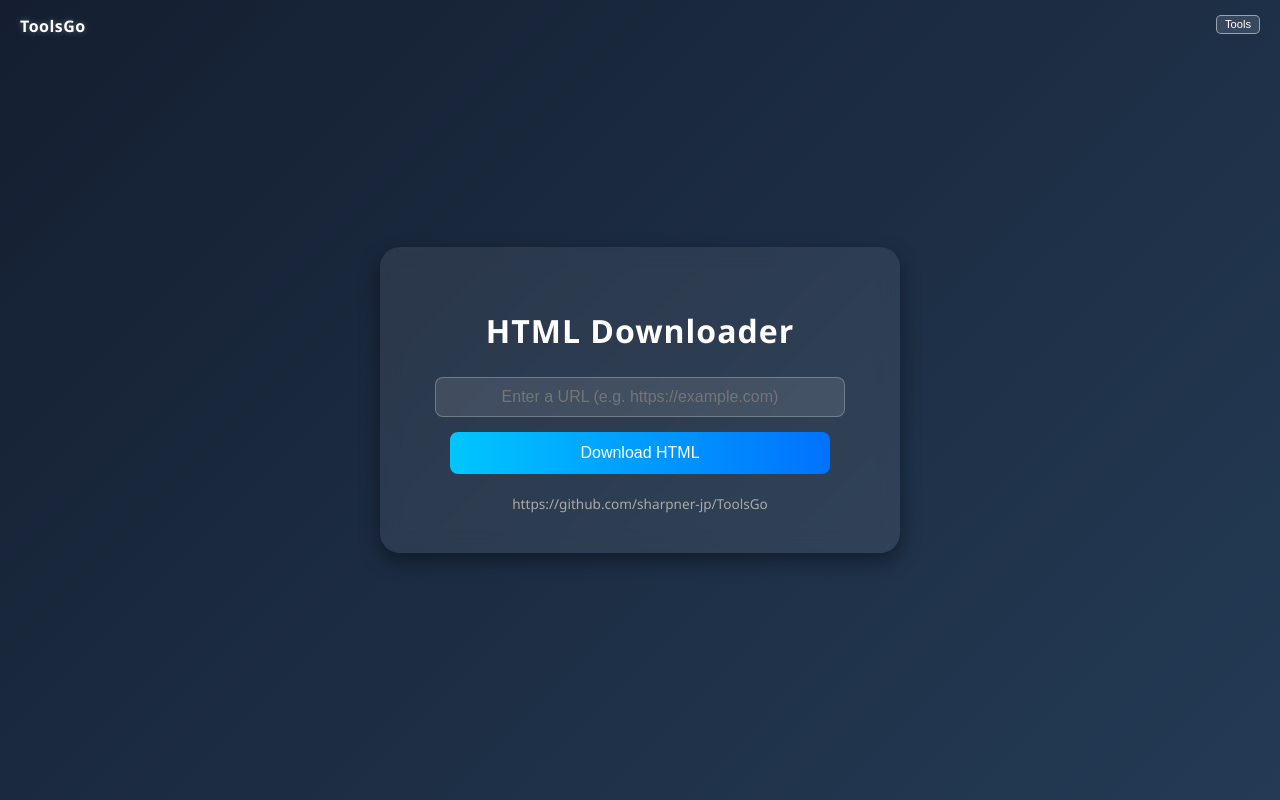
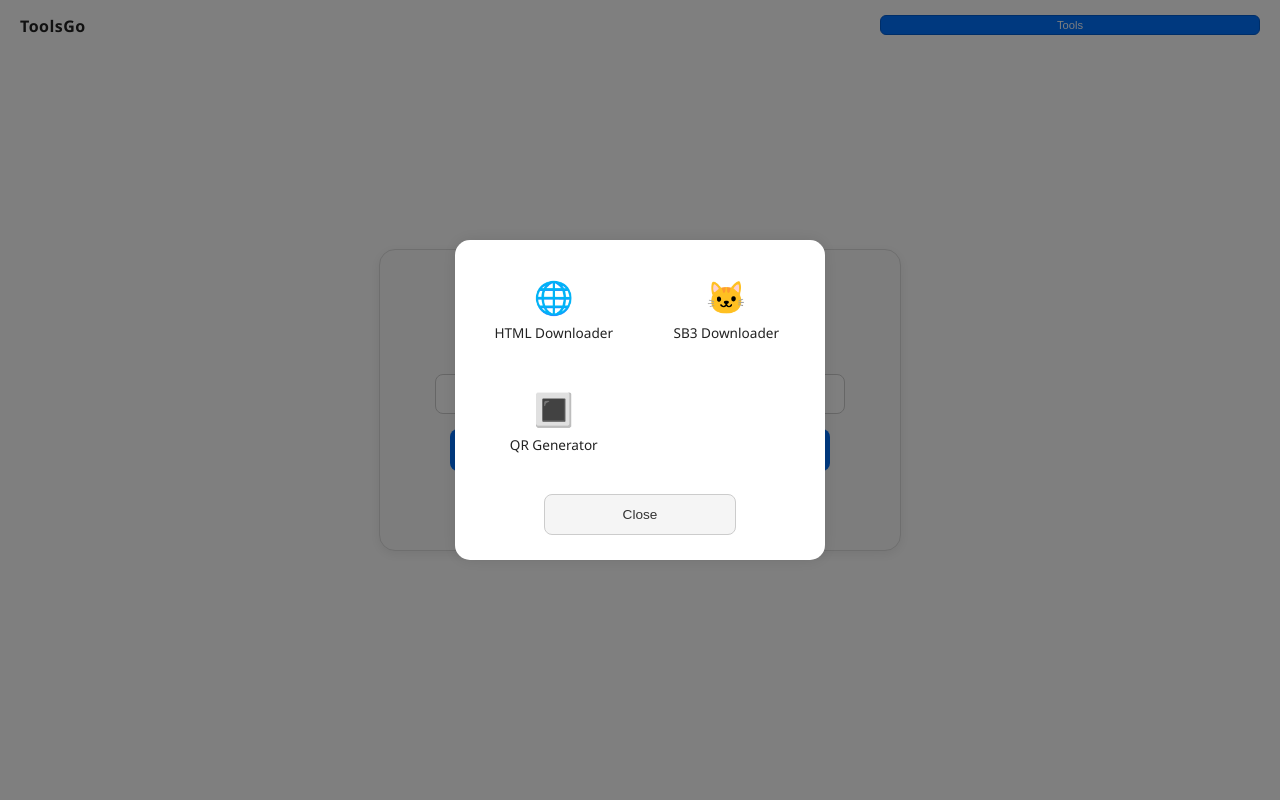
Before and after one commit to sharpner-jp/ToolsGo, a website: page public/index.html in a window 1280 px wide. Both pictures are taken after a click on the button "Tools". Drawn offline with Linux system fonts and the light colour scheme.

Commit message:
Add files via upload

```diff
--- a/public/index.html
+++ b/public/index.html
@@ -4,15 +4,12 @@
   <meta charset="UTF-8" />
   <meta name="viewport" content="width=device-width, initial-scale=1.0" />
   <title>ToolsGo</title>
-
-  <!-- 🧩 ファビコン設定 -->
-  <link rel="icon" type="image/png" href="/favicon.png" />
-
+  <link rel="icon" type="image/png" href="favicon.png" />
   <style>
     body {
-      background: linear-gradient(135deg, #141e30, #243b55);
+      background: #ffffff;
       font-family: "Segoe UI", "Helvetica Neue", sans-serif;
-      color: #fff;
+      color: #222;
       display: flex;
       justify-content: center;
       align-items: center;
@@ -20,55 +17,112 @@
       margin: 0;
     }
 
-    /* 左上タイトル */
     #site-title {
       position: fixed;
       top: 15px;
       left: 20px;
       font-size: 1rem;
       font-weight: bold;
-      color: #fff;
+      color: #222;
       letter-spacing: 0.5px;
-      text-shadow: 0 0 6px rgba(255, 255, 255, 0.3);
       user-select: none;
     }
 
-    /* 🎯 Toolsボタン（文字バージョン・小型・枠あり） */
+    .container {
+      background: #fafafa;
+      border: 1px solid #ddd;
+      border-radius: 16px;
+      padding: 40px 30px;
+      box-shadow: 0 3px 12px rgba(0, 0, 0, 0.08);
+      text-align: center;
+      width: 90%;
+      max-width: 460px;
+    }
+
+    h1 {
+      font-size: 1.8rem;
+      margin-bottom: 25px;
+      color: #333;
+    }
+
+    form {
+      display: flex;
+      flex-direction: column;
+      align-items: center;
+      gap: 15px;
+    }
+
+    input[type="text"] {
+      width: 100%;
+      max-width: 380px;
+      padding: 10px 14px;
+      border: 1px solid #ccc;
+      border-radius: 8px;
+      font-size: 1rem;
+      outline: none;
+      text-align: center;
+      background: #fff;
+      color: #222;
+      transition: border-color 0.2s;
+    }
+
+    input[type="text"]:focus {
+      border-color: #0072ff;
+    }
+
+    button {
+      width: 100%;
+      max-width: 380px;
+      background: #0072ff;
+      color: white;
+      border: none;
+      padding: 12px;
+      border-radius: 8px;
+      cursor: pointer;
+      font-size: 1rem;
+      transition: filter 0.2s ease;
+    }
+
+    button:hover {
+      filter: brightness(1.15);
+    }
+
+    footer {
+      margin-top: 20px;
+      font-size: 0.85rem;
+      color: #555;
+    }
+
+    footer a {
+      color: #0072ff;
+      text-decoration: none;
+    }
+
+    /* 🧰 Toolsボタン */
     #tools-btn {
       position: fixed;
       top: 15px;
       right: 20px;
-      background: rgba(255, 255, 255, 0.12);
+      background: #0072ff;
       color: #fff;
-      border: 1px solid rgba(255, 255, 255, 0.5);
-      border-radius: 5px;
-      padding: 3px 8px; /* ← 横幅ぴったりに */
-      font-size: 0.7rem;
+      border: 1px solid #005cd1;
+      border-radius: 6px;
+      padding: 3px 8px !important;
       cursor: pointer;
-      line-height: 1;
-      width: auto;
-      height: auto;
-      transition: background 0.3s, box-shadow 0.3s;
-      backdrop-filter: blur(4px);
+      font-size: 0.7rem !important;
+      transition: filter 0.2s ease;
     }
 
     #tools-btn:hover {
-      background: rgba(255, 255, 255, 0.25);
-      box-shadow: 0 0 8px rgba(255, 255, 255, 0.4);
-      transform: none; /* 🔒ズーム完全禁止 */
+      filter: brightness(1.15);
     }
 
-    #tools-btn:focus-visible {
-      outline: none;
-      box-shadow: 0 0 0 2px rgba(255, 255, 255, 0.5);
-    }
-
-    /* Toolsウィンドウ */
+    /* ⚙️ Toolsウィンドウ */
     #tools-window {
       display: none;
       position: fixed;
       inset: 0;
-      background: rgba(0, 0, 0, 0.6);
+      background: rgba(0, 0, 0, 0.5);
       justify-content: center;
       align-items: center;
       z-index: 1000;
@@ -79,21 +133,22 @@
     #tools-window.show {
       display: flex;
       opacity: 1;
-      animation: fadeIn 0.3s forwards;
+      animation: fadeIn 0.3s ease;
     }
 
     #tools-window.hide {
-      animation: fadeOut 0.3s forwards;
+      animation: fadeOut 0.3s ease;
+      opacity: 0;
     }
 
     #tools-content {
-      background: rgba(255, 255, 255, 0.08);
+      background: #fff;
+      color: #222;
       padding: 25px;
       border-radius: 15px;
       width: 90%;
       max-width: 320px;
-      box-shadow: 0 0 20px rgba(0, 0, 0, 0.5);
-      backdrop-filter: blur(10px);
+      box-shadow: 0 0 15px rgba(0, 0, 0, 0.1);
       display: grid;
       grid-template-columns: repeat(2, 1fr);
       gap: 25px;
@@ -106,15 +161,13 @@
       flex-direction: column;
       align-items: center;
       cursor: pointer;
-      transition: transform 0.2s, box-shadow 0.3s;
       padding: 10px;
       border-radius: 10px;
+      transition: background 0.2s ease;
     }
 
     .tool-item:hover {
-      transform: translateY(-4px);
-      background: rgba(255, 255, 255, 0.1);
-      box-shadow: 0 0 10px rgba(255, 255, 255, 0.3);
+      background: #f0f0f0;
     }
 
     .tool-emoji {
@@ -129,101 +182,30 @@
     #close-tools {
       grid-column: span 2;
       margin-top: 5px;
-      background: rgba(255, 255, 255, 0.2);
-      border: none;
+      background: #f5f5f5;
+      color: #333;
+      border: 1px solid #ccc;
       width: 60%;
       font-size: 0.85rem;
-      border-radius: 6px;
-      color: white;
-      cursor: pointer;
+      transition: filter 0.2s ease;
     }
 
-    /* コンテナ共通 */
-    .container {
-      background: rgba(255, 255, 255, 0.08);
-      border-radius: 20px;
-      padding: 40px 30px;
-      box-shadow: 0 8px 20px rgba(0, 0, 0, 0.4);
-      text-align: center;
-      width: 90%;
-      max-width: 460px;
-      backdrop-filter: blur(10px);
+    #close-tools:hover {
+      filter: brightness(1.1);
     }
 
-    h1 {
-      font-size: 2rem;
-      margin-bottom: 25px;
-      letter-spacing: 1px;
+    .hidden {
+      display: none;
     }
 
-    form {
-      display: flex;
-      flex-direction: column;
-      align-items: center;
-      gap: 15px;
-    }
-
-    input[type="text"] {
-      width: 100%;
-      max-width: 380px;
-      padding: 10px 14px;
-      border: 1px solid rgba(255, 255, 255, 0.25);
-      border-radius: 8px;
-      font-size: 1rem;
-      outline: none;
-      text-align: center;
-      background: rgba(255, 255, 255, 0.1);
-      color: #fff;
-      transition: background 0.3s, border-color 0.3s;
-    }
-
-    input[type="text"]:focus {
-      background: rgba(255, 255, 255, 0.2);
-      border-color: rgba(255, 255, 255, 0.5);
-    }
-
-    button {
-      width: 100%;
-      max-width: 380px;
-      background: linear-gradient(90deg, #00c6ff 0%, #0072ff 100%);
-      color: white;
-      border: none;
-      padding: 12px;
-      border-radius: 8px;
-      cursor: pointer;
-      font-size: 1rem;
-      transition: box-shadow 0.25s ease;
-    }
-
-    button:hover {
-      box-shadow: 0 0 12px rgba(0, 114, 255, 0.8);
-    }
-
-    footer {
-      margin-top: 20px;
-      font-size: 0.85rem;
-      color: #aaa;
-    }
-
-    footer a {
-      color: #aaa;
-      text-decoration: none;
-    }
-
-    footer a:hover {
-      text-decoration: underline;
-    }
-
-    .hidden { display: none; }
-
     @keyframes fadeIn {
-      from { opacity: 0; transform: scale(0.95); }
+      from { opacity: 0; transform: scale(0.96); }
       to { opacity: 1; transform: scale(1); }
     }
 
     @keyframes fadeOut {
       from { opacity: 1; transform: scale(1); }
-      to { opacity: 0; transform: scale(0.95); }
+      to { opacity: 0; transform: scale(0.96); }
     }
   </style>
 </head>
@@ -231,6 +213,7 @@
   <div id="site-title">ToolsGo</div>
   <button id="tools-btn">Tools</button>
 
+  <!-- Toolsメニュー -->
   <div id="tools-window">
     <div id="tools-content">
       <div class="tool-item" id="menu-html">
@@ -242,8 +225,8 @@
         <div class="tool-name">SB3 Downloader</div>
       </div>
       <div class="tool-item" id="menu-qr">
-        <div class="tool-emoji">📱</div>
-        <div class="tool-name">QR Maker</div>
+        <div class="tool-emoji">🔳</div>
+        <div class="tool-name">QR Generator</div>
       </div>
       <button id="close-tools">Close</button>
     </div>
@@ -252,67 +235,105 @@
   <!-- HTML Downloader -->
   <div class="container" id="html-downloader">
     <h1>HTML Downloader</h1>
-    <form id="html-form">
-      <input type="text" name="url" placeholder="Enter a URL (e.g. https://example.com)" required />
+    <form method="GET" action="/download" id="html-form">
+      <input type="text" name="url" placeholder="Enter a URL" required />
       <button type="submit">Download HTML</button>
     </form>
-    <footer><a href="https://github.com/sharpner-jp/ToolsGo" target="_blank">https://github.com/sharpner-jp/ToolsGo</a></footer>
+    <footer>© 2025 ToolsGo | <a href="https://github.com/sharpner-jp/ToolsGo" target="_blank">Source</a></footer>
   </div>
 
   <!-- SB3 Downloader -->
   <div class="container hidden" id="sb3-downloader">
     <h1>Scratch SB3 Downloader</h1>
     <form id="sb3-form">
-      <input type="text" id="scratch-id" placeholder="Enter Scratch URL or ID" required />
+      <input type="text" id="scratch-id" placeholder="Enter Scratch Project ID or URL" required />
       <button type="submit">Download SB3</button>
     </form>
-    <footer><a href="https://github.com/sharpner-jp/ToolsGo" target="_blank">https://github.com/sharpner-jp/ToolsGo</a></footer>
+    <footer>© 2025 ToolsGo | <a href="https://github.com/sharpner-jp/ToolsGo" target="_blank">Source</a></footer>
   </div>
 
-  <!-- QR Code Maker -->
-  <div class="container hidden" id="qr-maker">
-    <h1>QR Code Maker</h1>
+  <!-- QR Generator -->
+  <div class="container hidden" id="qr-generator">
+    <h1>QR Code Generator</h1>
     <form id="qr-form">
-      <input type="text" id="qr-text" placeholder="Enter text or URL (e.g. example.com)" required />
+      <input type="text" id="qr-input" placeholder="Enter text or URL" required />
       <button type="submit">Generate QR</button>
     </form>
-    <div id="qr-result" style="margin-top:20px;"></div>
-    <footer><a href="https://github.com/sharpner-jp/ToolsGo" target="_blank">https://github.com/sharpner-jp/ToolsGo</a></footer>
+    <canvas id="qr-canvas" style="margin-top:20px;"></canvas>
+    <button id="qr-download" class="hidden">Download QR</button>
+    <footer>© 2025 ToolsGo | <a href="https://github.com/sharpner-jp/ToolsGo" target="_blank">Source</a></footer>
   </div>
 
+  <script src="https://cdn.jsdelivr.net/npm/qrcode/build/qrcode.min.js"></script>
   <script>
-document.getElementById("html-form").addEventListener("submit", async (e) => {
-  e.preventDefault();
+    // --- Toolsメニュー制御 ---
+    const toolsBtn = document.getElementById("tools-btn");
+    const toolsWindow = document.getElementById("tools-window");
+    const closeTools = document.getElementById("close-tools");
 
-  const urlInput = document.querySelector('input[name="url"]');
-  let url = urlInput.value.trim();
-  if (!url) return alert("URLを入力してください。");
+    const htmlSection = document.getElementById("html-downloader");
+    const sb3Section = document.getElementById("sb3-downloader");
+    const qrSection = document.getElementById("qr-generator");
 
-  // https:// がない場合補完
-  if (!/^https?:\/\//i.test(url)) url = "https://" + url;
+    const menuHtml = document.getElementById("menu-html");
+    const menuSb3 = document.getElementById("menu-sb3");
+    const menuQr = document.getElementById("menu-qr");
 
-  // 🔑 x.gd APIキー（安全性より利便性重視で埋め込み）
-  const XGD_API_KEY = "8e31dd604cd0989aaa6ad94aa319b32f"; // ← あなたのAPIキーを入れる
+    function showSection(section) {
+      [htmlSection, sb3Section, qrSection].forEach(s => s.classList.add("hidden"));
+      section.classList.remove("hidden");
+      closeToolsWindow();
+    }
 
-  try {
-    // 1️⃣ x.gd APIを叩いて短縮URL取得
-    const apiUrl = `https://xgd.io/V1/shorten?url=${encodeURIComponent(url)}&key=${XGD_API_KEY}`;
-    const res = await fetch(apiUrl);
-    const data = await res.json();
+    toolsBtn.addEventListener("click", () => {
+      toolsWindow.classList.remove("hide");
+      toolsWindow.classList.add("show");
+      toolsWindow.style.display = "flex";
+    });
 
-    if (data.status !== 200 || !data.shorturl)
-      throw new Error(data.message || "x.gd APIエラー");
+    function closeToolsWindow() {
+      toolsWindow.classList.remove("show");
+      toolsWindow.classList.add("hide");
+      setTimeout(() => {
+        toolsWindow.style.display = "none";
+        toolsWindow.classList.remove("hide");
+      }, 250);
+    }
 
-    const shortUrl = data.shorturl;
-    console.log(`🔗 短縮URL: ${shortUrl}`);
+    closeTools.addEventListener("click", closeToolsWindow);
+    toolsWindow.addEventListener("click", (e) => {
+      if (e.target === toolsWindow) closeToolsWindow();
+    });
 
-    // 2️⃣ 短縮URLをサーバーに送信
-    window.location.href = `/download?url=${encodeURIComponent(shortUrl)}`;
-  } catch (err) {
-    alert("短縮またはダウンロードに失敗しました: " + err.message);
-  }
-});
-</script>
+    menuHtml.onclick = () => showSection(htmlSection);
+    menuSb3.onclick = () => showSection(sb3Section);
+    menuQr.onclick = () => showSection(qrSection);
 
+    // --- SB3 ダウンロード処理 ---
+    document.getElementById("sb3-form").addEventListener("submit", (e) => {
+      e.preventDefault();
+      const id = document.getElementById("scratch-id").value.trim();
+      if (!id) return alert("プロジェクトIDを入力してください。");
+      window.location.href = `/scratch-download/${id}`;
+    });
+
+    // --- QR生成 ---
+    document.getElementById("qr-form").addEventListener("submit", async (e) => {
+      e.preventDefault();
+      const input = document.getElementById("qr-input").value.trim();
+      if (!input) return alert("テキストを入力してください。");
+      const canvas = document.getElementById("qr-canvas");
+      await QRCode.toCanvas(canvas, input, { width: 200 });
+      document.getElementById("qr-download").classList.remove("hidden");
+    });
+
+    document.getElementById("qr-download").addEventListener("click", () => {
+      const canvas = document.getElementById("qr-canvas");
+      const link = document.createElement("a");
+      link.download = "qrcode.png";
+      link.href = canvas.toDataURL("image/png");
+      link.click();
+    });
+  </script>
 </body>
 </html>
```
